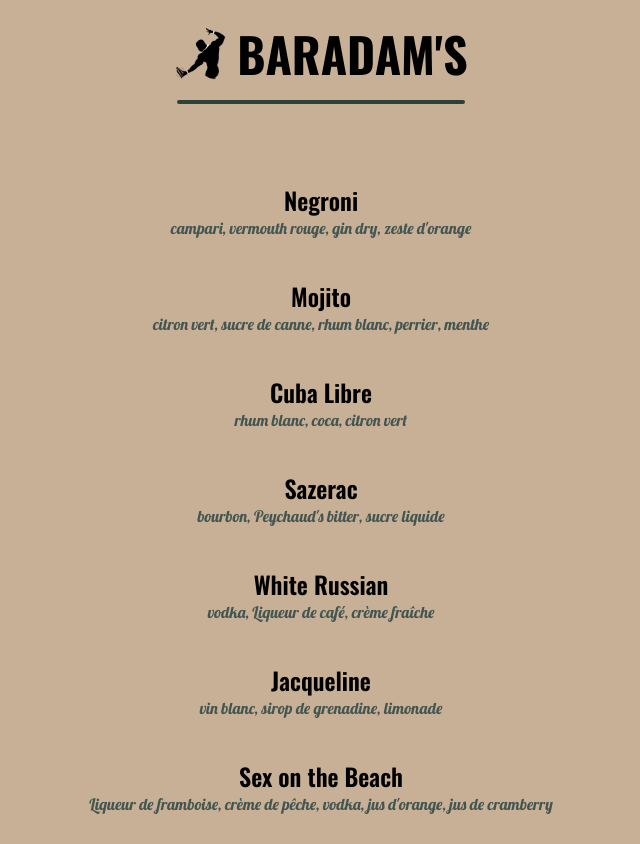
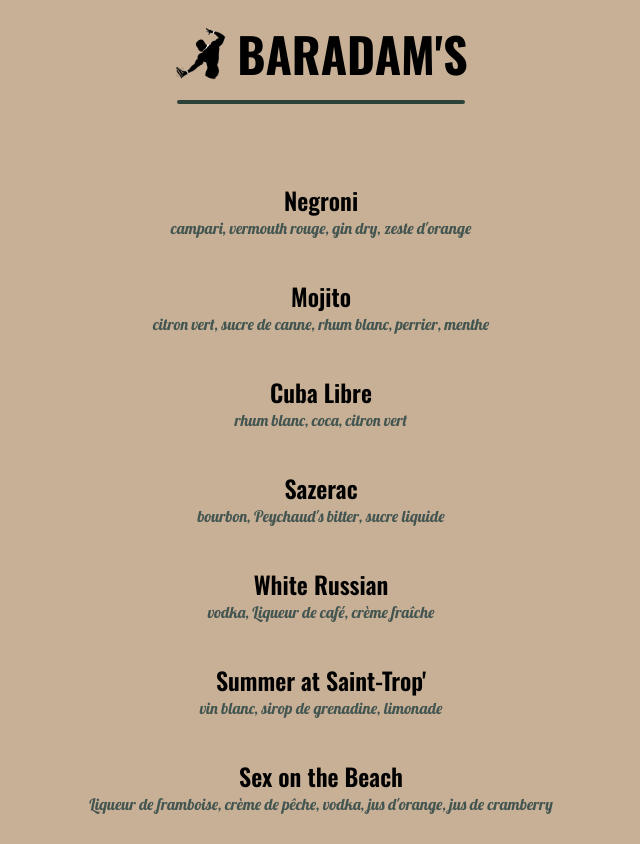
Before and after one commit to DamienDeSousa/bar-bencher, a Next.js app: page /baradams in a window 1280 px wide. Shown: the whole page, without its empty margins (319-959 px from the left). Built offline with nearby package versions, Linux system fonts and the light colour scheme.

Commit message:
update cocktail name to fit girls

```diff
--- a/app/baradams/page.tsx
+++ b/app/baradams/page.tsx
@@ -39,7 +39,7 @@ export default function Home() {
       ingredients: ["vodka", "Liqueur de café", "crème fraîche"],
     },
     {
-      name: "Jacqueline",
+      name: "Summer at Saint-Trop'",
       ingredients: ["vin blanc", "sirop de grenadine", "limonade"],
     },
     {
```
